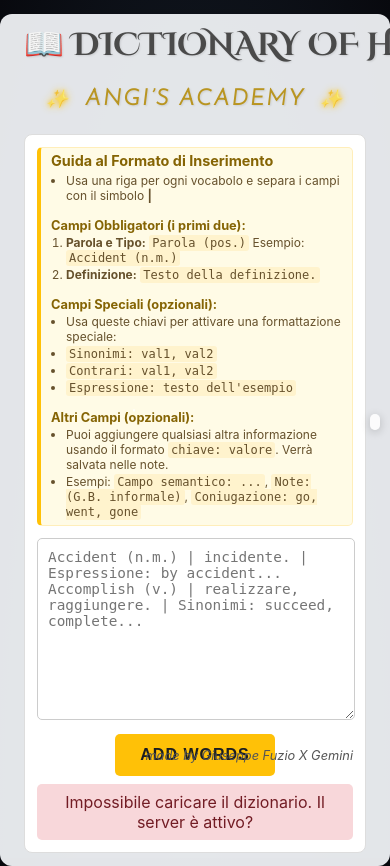
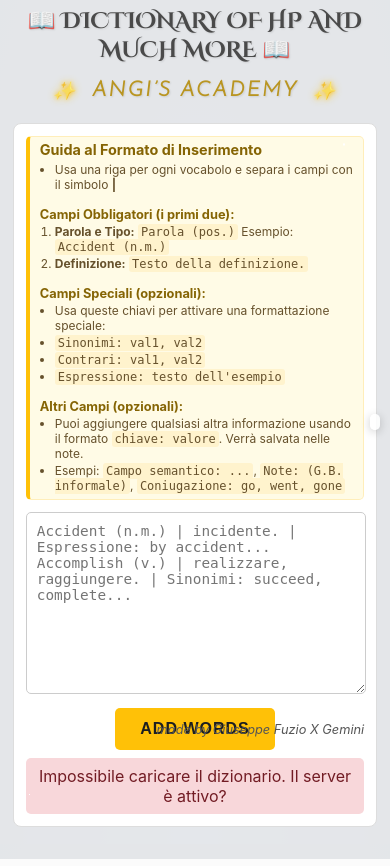
Before and after one commit to p3pp304/dizionario-online-app, a Flask app: page / in a window 390 px wide. Run offline with Flask 3, Linux system fonts and the light colour scheme; data that the repository does not hold is empty; parts of the project's set-up code (start-up, migrations or seed data) failed here and were passed over.

Commit message:
Layout mobile più compatto per vocaboli e titolo

```diff
--- a/static/style.css
+++ b/static/style.css
@@ -378,3 +378,60 @@
         transform: translateY(-50%) scale(0.9);
     }
 }
+/* ======================================================= */
+/* === REGOLE SPECIFICHE PER SMARTPHONE (max-width: 768px) === */
+/* ======================================================= */
+@media (max-width: 768px) {
+
+    /* 1. Layout generale per mobile */
+    body { overflow-y: auto; }
+    .container {
+        margin: 0;
+        padding: 0.8rem; /* Padding leggermente ridotto */
+        border-radius: 0;
+        height: auto;
+        box-shadow: none;
+    }
+
+    /* 2. Titolo più piccolo e su più righe */
+    header h1 {
+        font-size: 1.4rem;   /* << RIDOTTO ULTERIORMENTE */
+        white-space: normal; /* Permette di andare a capo */
+        line-height: 1.3;    /* Aumenta la spaziatura tra le righe del titolo */
+    }
+    header h2 {
+        font-size: 1.3rem;
+    }
+
+    /* 3. Indice compatto */
+    #alphabet-index {
+        padding: 5px;
+        gap: 2px 4px;
+        margin-bottom: 1rem;
+    }
+    #alphabet-index a {
+        font-size: 0.8rem;
+        padding: 4px 6px;
+    }
+    .section-letter {
+        scroll-margin-top: 60px;
+    }
+
+    /* 4. Box dei vocaboli e scritte più piccole */
+    .section-letter {
+        font-size: 1.7rem;  /* << RIDOTTO */
+        margin-top: 1.5rem;
+    }
+    .vocabolo {
+        padding: 0.6rem 0.8rem; /* << RIDOTTO (meno spazio verticale, più orizzontale) */
+        margin-top: 0.6rem;   /* << RIDOTTO */
+    }
+    .vocabolo .main-line {
+        font-size: 0.95rem; /* << RIDOTTO */
+        line-height: 1.4;   /* Migliora la leggibilità del testo */
+    }
+    .vocabolo .details {
+        font-size: 0.8rem;  /* << RIDOTTO */
+        line-height: 1.5;
+    }
+}
```
